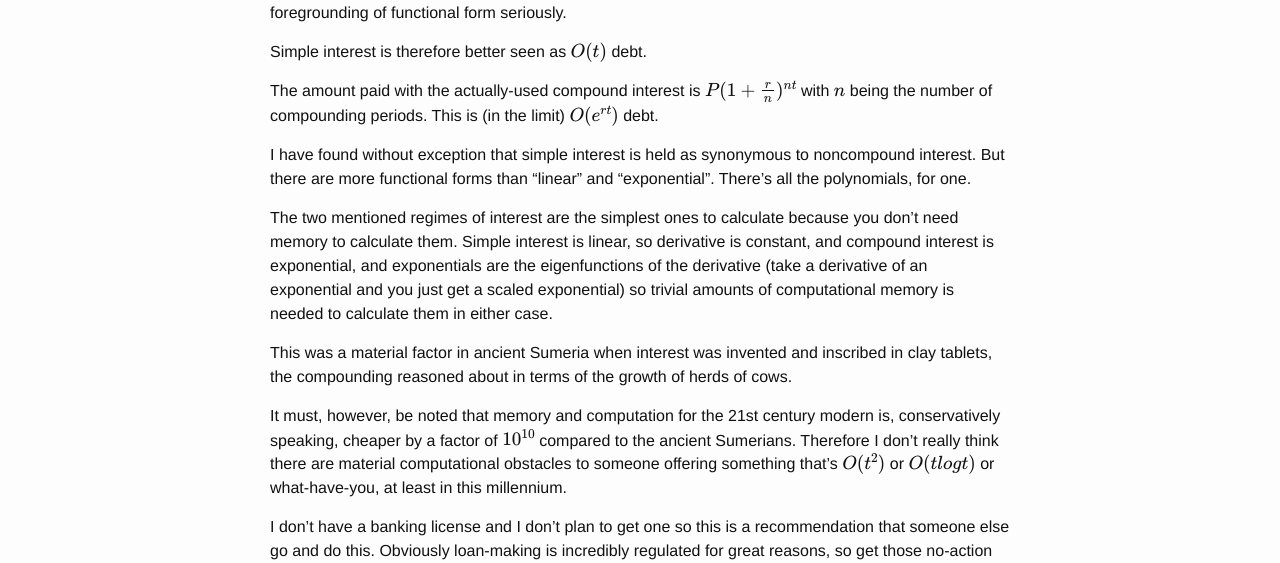
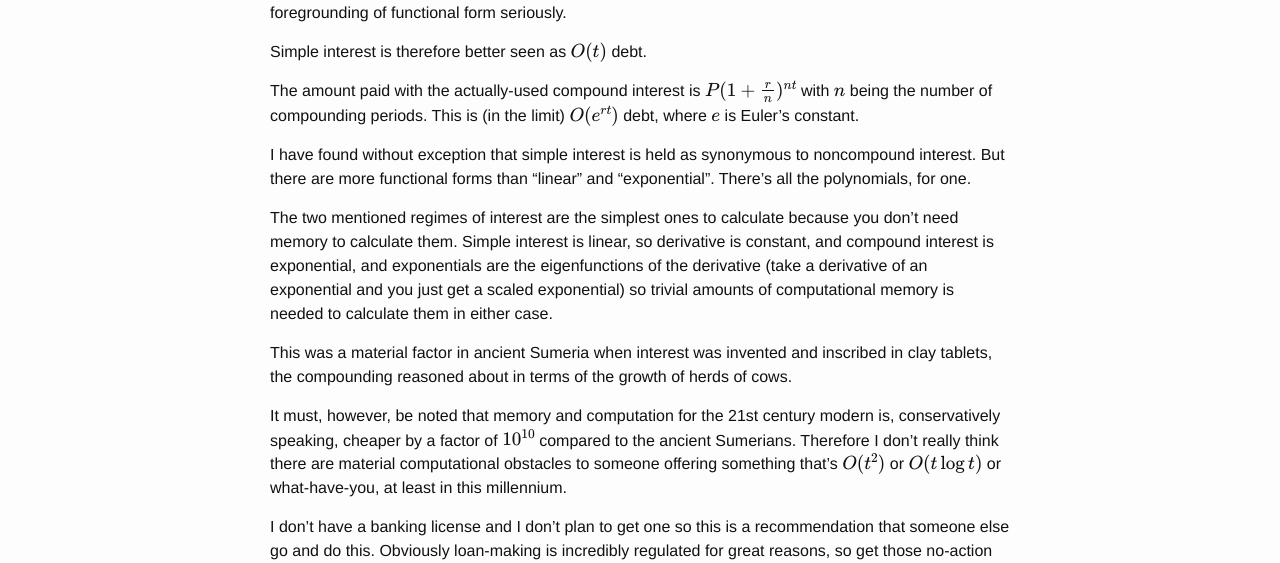
Before and after one commit to howonlee/howonlee.github.io, a Jekyll site: the page built from _posts/2023-09-02-Nonexponential%20Nonlinear%20Debts.md, in a window 1280 px wide. Shown: the part 466-1029 px from the top of the page. Built offline with Jekyll 4.4.1, drawn with Linux system fonts in a browser that asks for light colours; formulas are drawn with MathJax 3.

```diff
--- a/_posts/2023-09-02-Nonexponential%20Nonlinear%20Debts.md
+++ b/_posts/2023-09-02-Nonexponential%20Nonlinear%20Debts.md
@@ -13,7 +13,7 @@ I see no reason not to foreground that notation in this case for interest-bearin
 
 Simple interest is therefore better seen as $O(t)$ debt.
 
-The amount paid with the actually-used compound interest is $P(1 + \frac{r}{n})^{nt}$ with $n$ being the number of compounding periods. This is (in the limit) $O(e^{rt})$ debt.
+The amount paid with the actually-used compound interest is $P(1 + \frac{r}{n})^{nt}$ with $n$ being the number of compounding periods. This is (in the limit) $O(e^{rt})$ debt, where $e$ is Euler's constant.
 
 I have found without exception that simple interest is held as synonymous to noncompound interest. But there are more functional forms than "linear" and "exponential". There's all the polynomials, for one.
 
@@ -21,7 +21,7 @@ The two mentioned regimes of interest are the simplest ones to calculate because
 
 This was a material factor in ancient Sumeria when interest was invented and inscribed in clay tablets, the compounding reasoned about in terms of the growth of herds of cows.
 
-It must, however, be noted that memory and computation for the 21st century modern is, conservatively speaking, cheaper by a factor of $10^{10}$ compared to the ancient Sumerians. Therefore I don't really think there are material computational obstacles to someone offering something that's $O(t ^ 2)$ or $O(t log t)$ or what-have-you, at least in this millennium.
+It must, however, be noted that memory and computation for the 21st century modern is, conservatively speaking, cheaper by a factor of $10^{10}$ compared to the ancient Sumerians. Therefore I don't really think there are material computational obstacles to someone offering something that's $O(t ^ 2)$ or $O(t \log t)$ or what-have-you, at least in this millennium.
 
 I don't have a banking license and I don't plan to get one so this is a recommendation that someone else go and do this. Obviously loan-making is incredibly regulated for great reasons, so get those no-action letters before you try this yourself.
 
```
